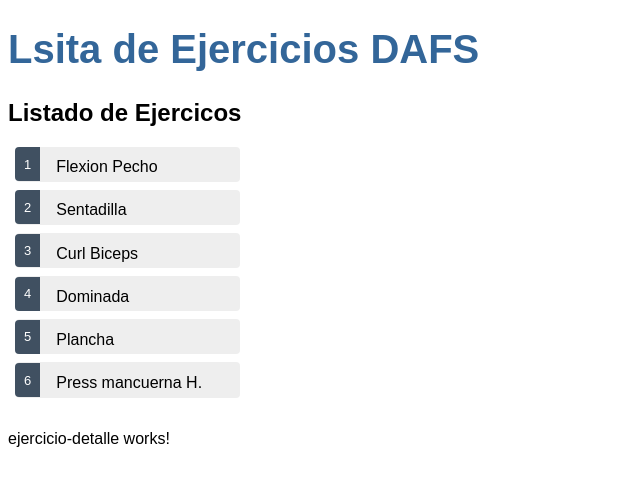
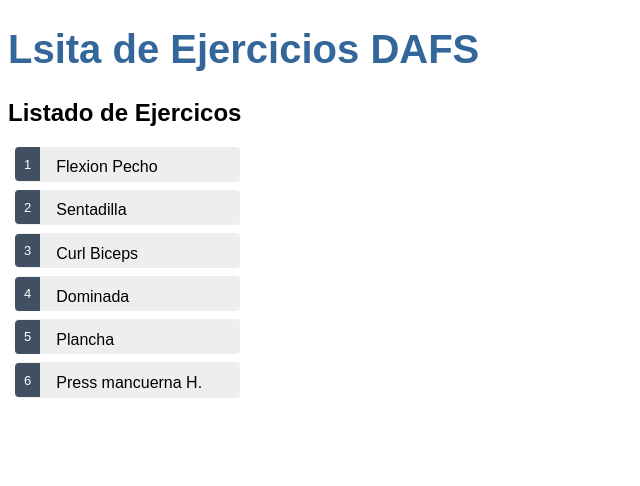
Before and after one commit to duvanFraile11/LsitaEjercicios, an Angular app: page / in a window 1280 px wide. Shown: the top 486 px of the page, without its empty margins (0-640 px from the left). Built offline with nearby package versions, Linux system fonts and the light colour scheme.

Commit message:
Input_Comunicar_Componentes

```diff
--- a/src/app/app.component.html
+++ b/src/app/app.component.html
@@ -1,3 +1,2 @@
 <h1>{{title}}</h1>
 <app-ejercicios></app-ejercicios>
-<app-ejercicio-detalle></app-ejercicio-detalle>
--- a/src/app/ejercicio-detalle/ejercicio-detalle.component.html
+++ b/src/app/ejercicio-detalle/ejercicio-detalle.component.html
@@ -1 +1,4 @@
-<p>ejercicio-detalle works!</p>
+<div *ngIf="ejercicio">
+  <h2>Detalle</h2>
+<div><span>id: </span>{{ejercicio.name}}</div>
+</div>
--- a/src/app/ejercicio-detalle/ejercicio-detalle.component.ts
+++ b/src/app/ejercicio-detalle/ejercicio-detalle.component.ts
@@ -1,4 +1,5 @@
-import { Component, OnInit } from '@angular/core';
+import { Component, OnInit, Input } from '@angular/core';
+import { Ejercicio } from '../ejercicio';
 
 @Component({
   selector: 'app-ejercicio-detalle',
@@ -6,7 +7,7 @@ import { Component, OnInit } from '@angular/core';
   styleUrls: ['./ejercicio-detalle.component.css']
 })
 export class EjercicioDetalleComponent implements OnInit {
-
+  @Input() ejercicio:Ejercicio;
   constructor() { }
 
   ngOnInit(): void {
--- a/src/app/ejercicios/ejercicios.component.html
+++ b/src/app/ejercicios/ejercicios.component.html
@@ -4,7 +4,4 @@
     <span class="ejercicio">{{ejercicio.id}}</span> {{ejercicio.name}}
   </li>
 </ul>
-<div *ngIf="ejercicioSeleccionado">
-  <h2>Detalle</h2>
-<div><span>id: </span>{{ejercicioSeleccionado.name}}</div>
-</div>
+<app-ejercicio-detalle [ejercicio]="ejercicioSeleccionado"></app-ejercicio-detalle>
```
